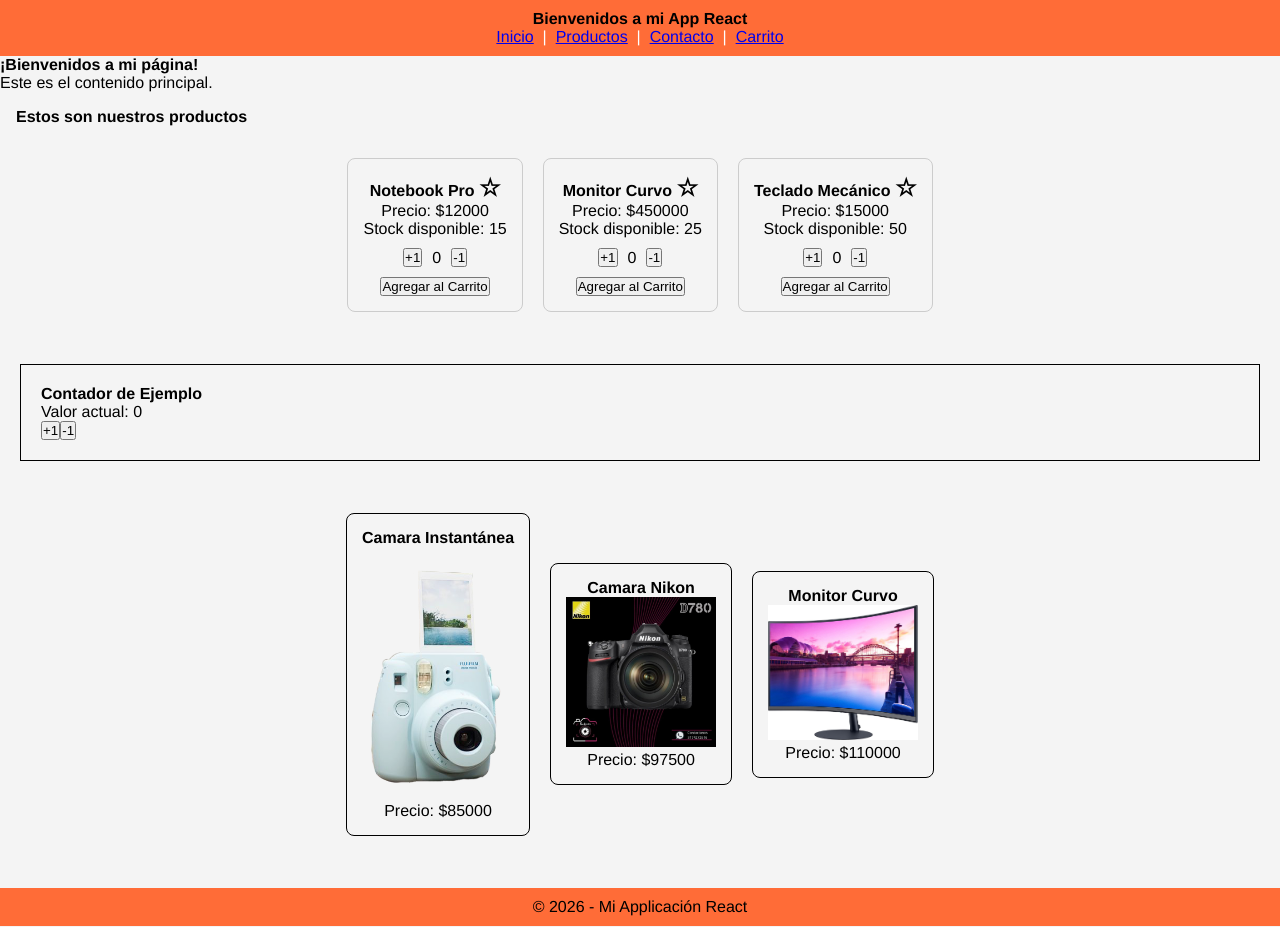
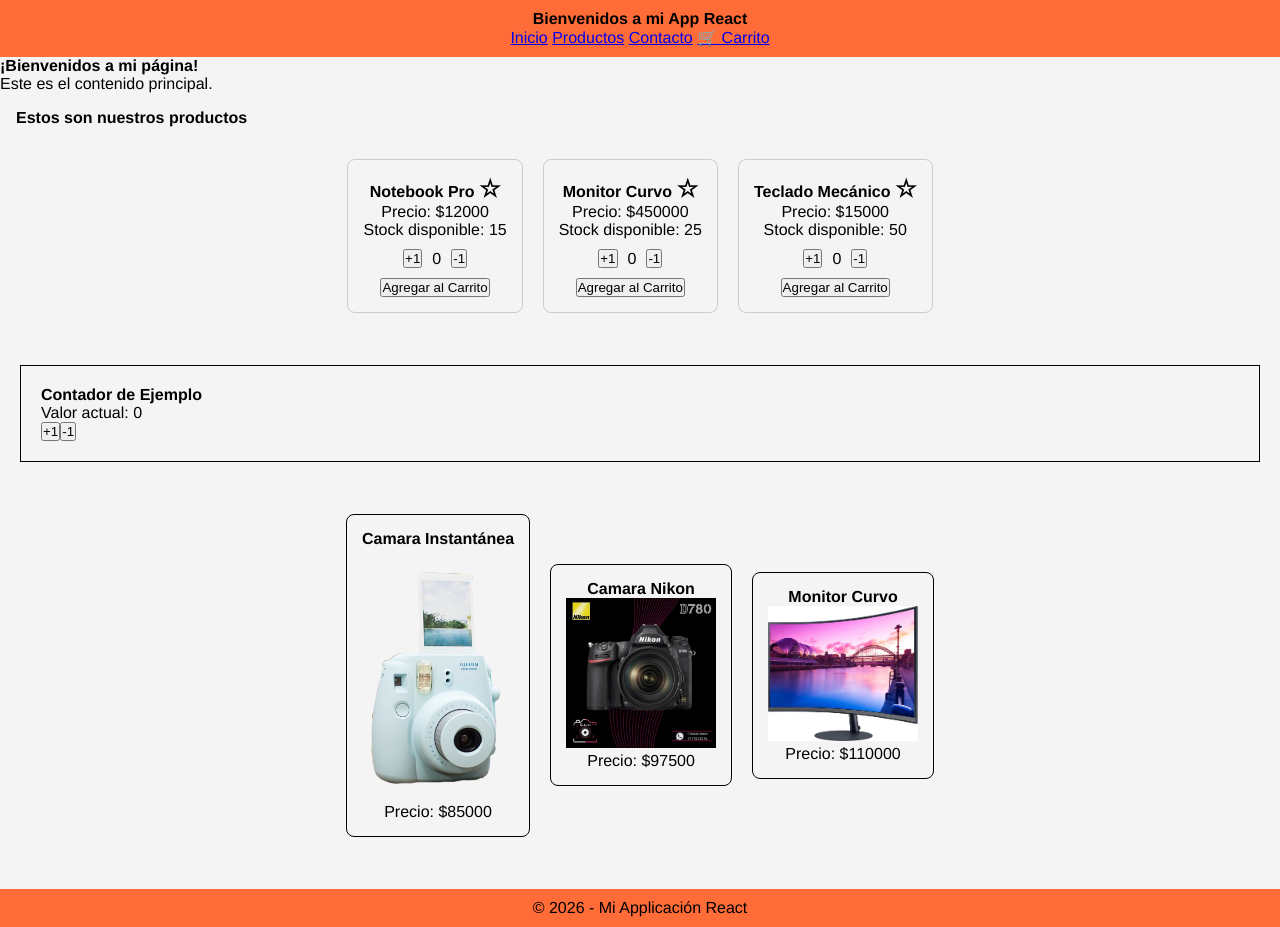
Before and after one commit to diegoisanzo/reactjs-tp, a React (Vite) app: page / in a window 1280 px wide. Built offline with nearby package versions, Linux system fonts and the light colour scheme.

Commit message:
simplifies link separation

```diff
--- a/src/componentes/Header/Header.jsx
+++ b/src/componentes/Header/Header.jsx
@@ -1,7 +1,7 @@
 import styles from './Header.module.css'
 
 function SeparadorDeLinks() {
-    return <>&nbsp; | &nbsp;</>
+    return <>&nbsp;</>
 }
 
 function Header() {
@@ -15,7 +15,7 @@ function Header() {
                 <SeparadorDeLinks/>
                 <a href="#contacto">Contacto</a>
                 <SeparadorDeLinks/>
-                <a href="#carrito">Carrito</a>
+                <a href="#carrito">🛒 Carrito</a>
             </nav>
         </header>
     );
```
